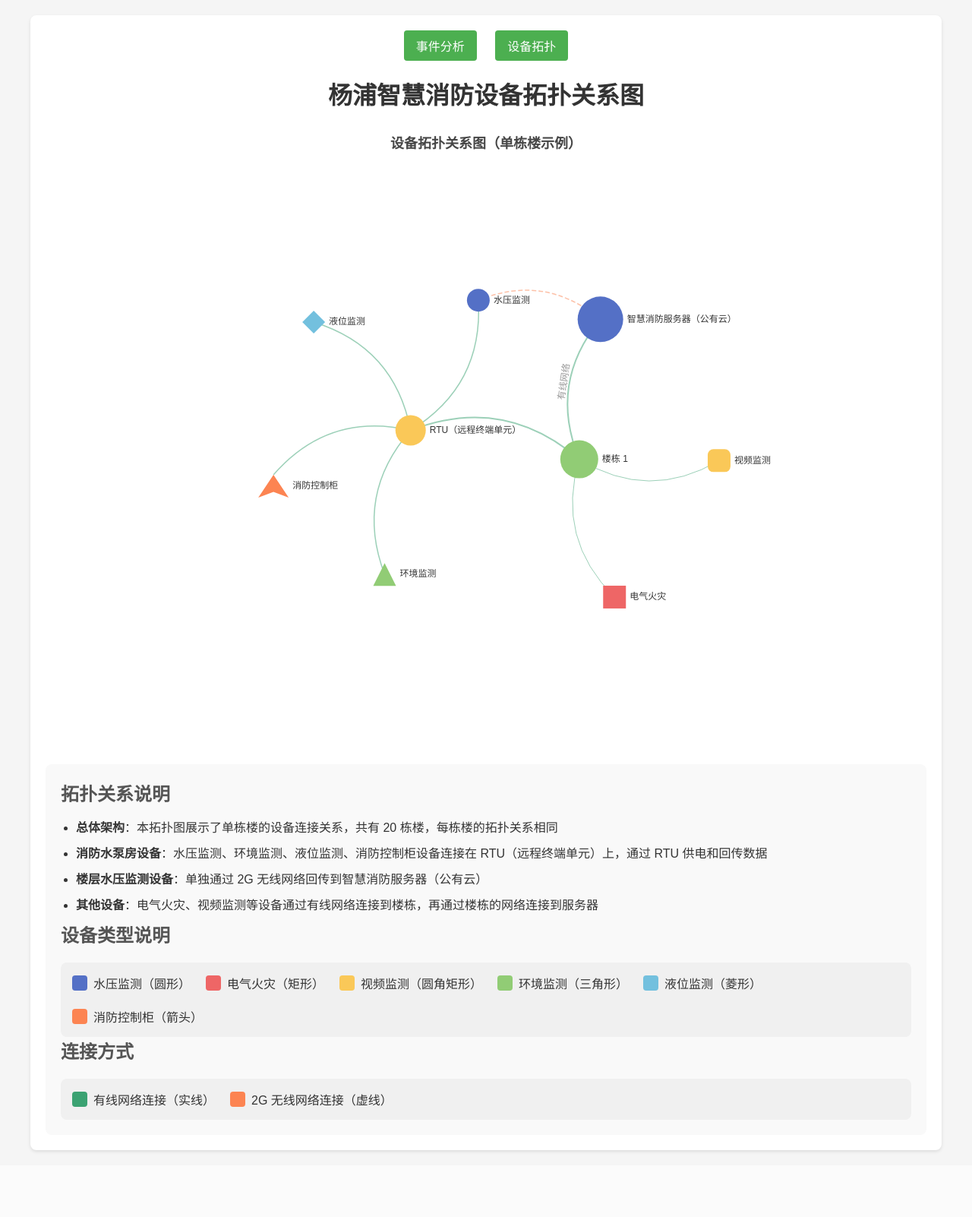
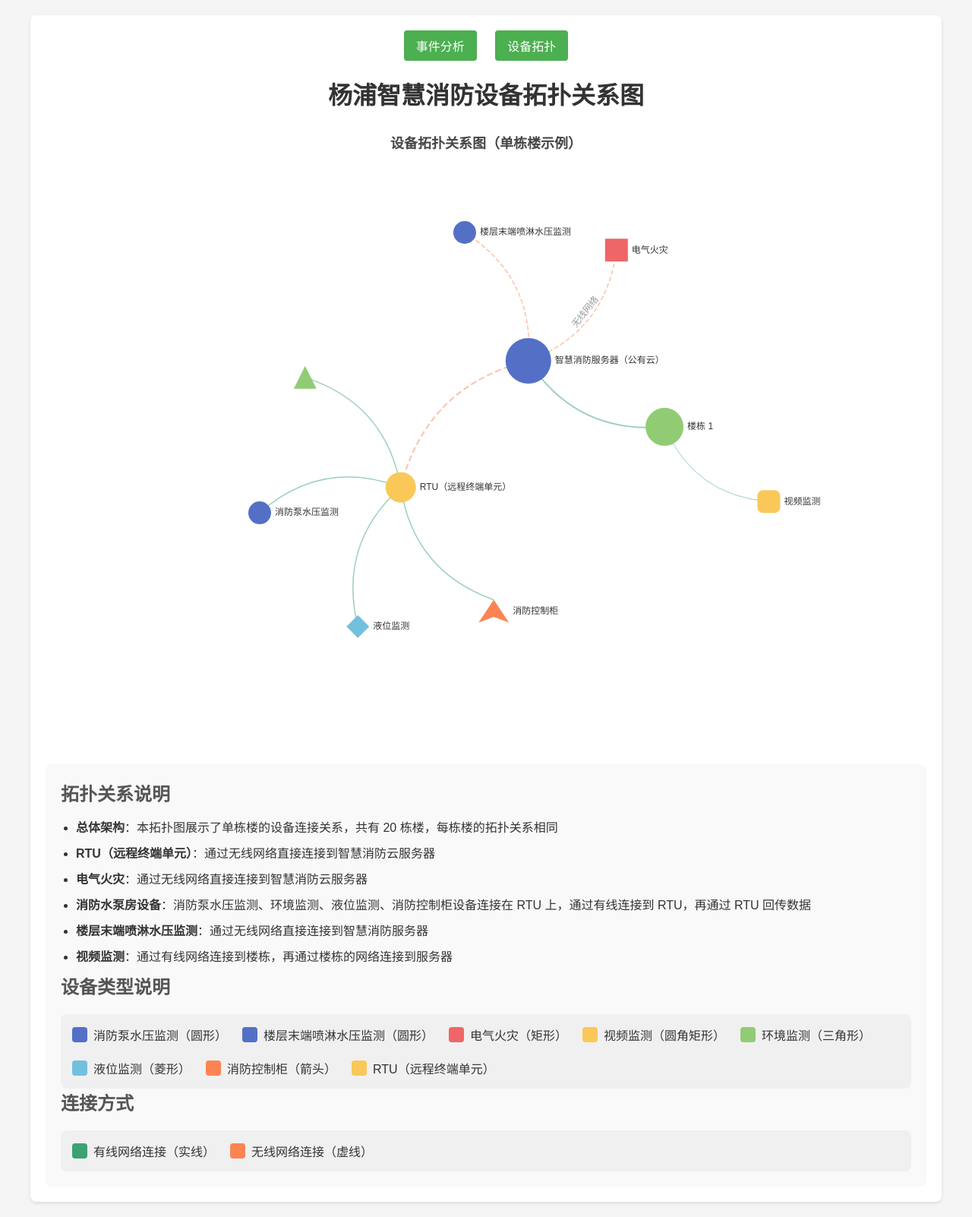
Before and after one commit to Stein-Jin/yangpu_smartcity_1, a Flask app: page /topology in a window 1280 px wide. Shown: the whole page at 76% size. Before the commit the page ends 1517 px from the top, so only its background shows below. Run offline with Flask 3, Linux system fonts and the light colour scheme; some libraries are stand-ins or nearby versions.

Commit message:
更新设备拓扑关系图，修改连接方式和水压监测类型

```diff
--- a/templates/topology.html
+++ b/templates/topology.html
@@ -106,16 +106,22 @@
             <h2>拓扑关系说明</h2>
             <ul>
                 <li><strong>总体架构</strong>：本拓扑图展示了单栋楼的设备连接关系，共有 20 栋楼，每栋楼的拓扑关系相同</li>
-                <li><strong>消防水泵房设备</strong>：水压监测、环境监测、液位监测、消防控制柜设备连接在 RTU（远程终端单元）上，通过 RTU 供电和回传数据</li>
-                <li><strong>楼层水压监测设备</strong>：单独通过 2G 无线网络回传到智慧消防服务器（公有云）</li>
-                <li><strong>其他设备</strong>：电气火灾、视频监测等设备通过有线网络连接到楼栋，再通过楼栋的网络连接到服务器</li>
+                <li><strong>RTU（远程终端单元）</strong>：通过无线网络直接连接到智慧消防云服务器</li>
+                <li><strong>电气火灾</strong>：通过无线网络直接连接到智慧消防云服务器</li>
+                <li><strong>消防水泵房设备</strong>：消防泵水压监测、环境监测、液位监测、消防控制柜设备连接在 RTU 上，通过有线连接到 RTU，再通过 RTU 回传数据</li>
+                <li><strong>楼层末端喷淋水压监测</strong>：通过无线网络直接连接到智慧消防服务器</li>
+                <li><strong>视频监测</strong>：通过有线网络连接到楼栋，再通过楼栋的网络连接到服务器</li>
             </ul>
 
             <h2>设备类型说明</h2>
             <div class="legend">
                 <div class="legend-item">
                     <div class="legend-color" style="background-color: #5470c6;"></div>
-                    <span>水压监测（圆形）</span>
+                    <span>消防泵水压监测（圆形）</span>
+                </div>
+                <div class="legend-item">
+                    <div class="legend-color" style="background-color: #5470c6;"></div>
+                    <span>楼层末端喷淋水压监测（圆形）</span>
                 </div>
                 <div class="legend-item">
                     <div class="legend-color" style="background-color: #ee6666;"></div>
@@ -137,6 +143,10 @@
                     <div class="legend-color" style="background-color: #fc8452;"></div>
                     <span>消防控制柜（箭头）</span>
                 </div>
+                <div class="legend-item">
+                    <div class="legend-color" style="background-color: #fac858;"></div>
+                    <span>RTU（远程终端单元）</span>
+                </div>
             </div>
 
             <h2>连接方式</h2>
@@ -147,7 +157,7 @@
                 </div>
                 <div class="legend-item">
                     <div class="legend-color" style="background-color: #fc8452;"></div>
-                    <span>2G 无线网络连接（虚线）</span>
+                    <span>无线网络连接（虚线）</span>
                 </div>
             </div>
         </div>
@@ -169,7 +179,8 @@
             { id: 'rtu', name: 'RTU（远程终端单元）', symbolSize: 40, itemStyle: { color: '#fac858' } },
 
             // 设备节点 - 不同图标和颜色表示不同类型
-            { id: 'water_pressure', name: '水压监测', symbolSize: 30, itemStyle: { color: '#5470c6' }, symbol: 'circle' },
+            { id: 'water_pressure_pump', name: '消防泵水压监测', symbolSize: 30, itemStyle: { color: '#5470c6' }, symbol: 'circle' },
+            { id: 'water_pressure_floor', name: '楼层末端喷淋水压监测', symbolSize: 30, itemStyle: { color: '#5470c6' }, symbol: 'circle' },
             { id: 'electric_fire', name: '电气火灾', symbolSize: 30, itemStyle: { color: '#ee6666' }, symbol: 'rect' },
             { id: 'video', name: '视频监测', symbolSize: 30, itemStyle: { color: '#fac858' }, symbol: 'roundRect' },
             { id: 'environment', name: '环境监测', symbolSize: 30, itemStyle: { color: '#91cc75' }, symbol: 'triangle' },
@@ -181,20 +192,22 @@
             // 楼栋连接到服务器
             { source: 'building1', target: 'server', lineStyle: { color: '#3ba272', width: 2, type: 'solid' }, label: { show: true, formatter: '有线网络' } },
 
-            // RTU 连接到楼栋
-            { source: 'rtu', target: 'building1', lineStyle: { color: '#3ba272', width: 2, type: 'solid' } },
+            // RTU 通过无线网络直接连接到服务器
+            { source: 'rtu', target: 'server', lineStyle: { color: '#fc8452', width: 2, type: 'dashed' }, label: { show: true, formatter: '无线网络' } },
 
-            // 消防水泵房设备连接到 RTU
-            { source: 'water_pressure', target: 'rtu', lineStyle: { color: '#3ba272', width: 1.5, type: 'solid' }, label: { show: true, formatter: '水泵房设备' } },
+            // 消防水泵房设备连接到 RTU（有线）
+            { source: 'water_pressure_pump', target: 'rtu', lineStyle: { color: '#3ba272', width: 1.5, type: 'solid' }, label: { show: true, formatter: '有线连接' } },
             { source: 'environment', target: 'rtu', lineStyle: { color: '#3ba272', width: 1.5, type: 'solid' } },
             { source: 'liquid_level', target: 'rtu', lineStyle: { color: '#3ba272', width: 1.5, type: 'solid' } },
             { source: 'fire_control', target: 'rtu', lineStyle: { color: '#3ba272', width: 1.5, type: 'solid' } },
 
-            // 楼层水压监测设备直接连接到服务器（2G 无线）
-            { source: 'water_pressure', target: 'server', lineStyle: { color: '#fc8452', width: 1.5, type: 'dashed' }, label: { show: true, formatter: '2G 无线' } },
+            // 楼层末端喷淋水压监测通过无线网络连接到服务器
+            { source: 'water_pressure_floor', target: 'server', lineStyle: { color: '#fc8452', width: 1.5, type: 'dashed' }, label: { show: true, formatter: '无线网络' } },
 
-            // 其他设备连接到楼栋（有线）
-            { source: 'electric_fire', target: 'building1', lineStyle: { color: '#3ba272', width: 1, type: 'solid' } },
+            // 电气火灾通过无线网络直接连接到服务器
+            { source: 'electric_fire', target: 'server', lineStyle: { color: '#fc8452', width: 1.5, type: 'dashed' }, label: { show: true, formatter: '无线网络' } },
+
+            // 视频监测连接到楼栋（有线）
             { source: 'video', target: 'building1', lineStyle: { color: '#3ba272', width: 1, type: 'solid' } }
         ];
 
@@ -218,7 +231,7 @@
             animationDurationUpdate: 1500,
             animationEasingUpdate: 'quinticInOut',
             legend: {
-                data: ['水压监测', '电气火灾', '视频监测', '环境监测', '液位监测', '消防控制柜'],
+                data: ['消防泵水压监测', '楼层末端喷淋水压监测', '电气火灾', '视频监测', '环境监测', '液位监测', '消防控制柜', 'RTU'],
                 orient: 'horizontal',
                 bottom: 0
             },
```
